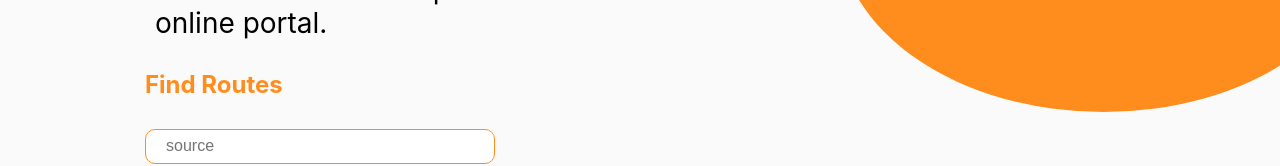
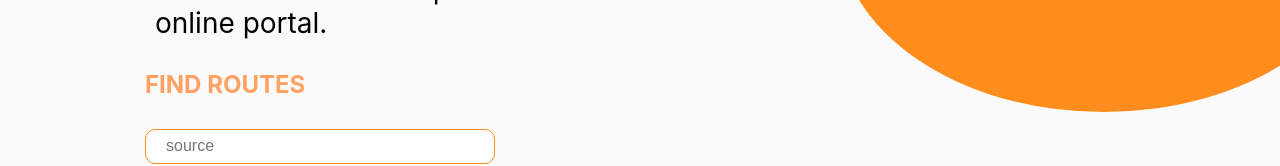
Before and after one commit to Dhruv71/Rahionbus, a React (Create React App) app: page / in a window 1280 px wide. Shown: the part 461-627 px from the top of the page. Built offline with nearby package versions, Linux system fonts and the light colour scheme.

Commit message:
change in hompage and merge

```diff
--- a/src/pages/homepage/homepage.component.jsx
+++ b/src/pages/homepage/homepage.component.jsx
@@ -31,7 +31,7 @@ import './homepage.styles.scss';
     <div className='subtext'>lorem is the most used dumy text in sublime text.<br/>But todays world is
         not about the onlysite.It's now<br/>a more than web.I hope this ismake some
         sense of<br/>online portal.</div>
-      <h2 className='findroutes'>Find Routes</h2>
+      <h2 className='findroutes'>FIND ROUTES</h2>
      <form onSubmit={this.handelSubmit}>
       <CustomInput
        name='source'
--- a/src/pages/homepage/homepage.styles.scss
+++ b/src/pages/homepage/homepage.styles.scss
@@ -26,7 +26,7 @@
   }
 }
    .findroutes{
-   	 color: rgb(255, 141, 29);
+   	 color: rgb(255, 161, 99);
    }
    .about{
       margin: 30px;
```
